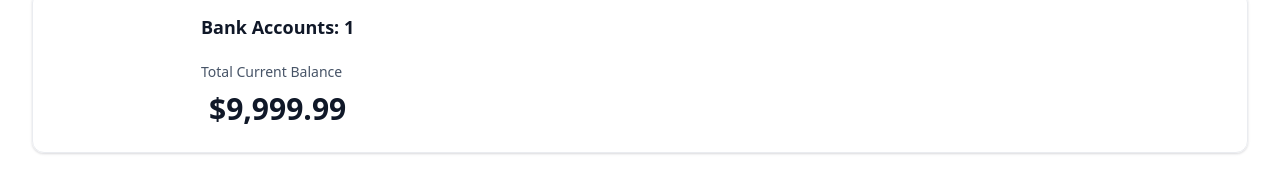
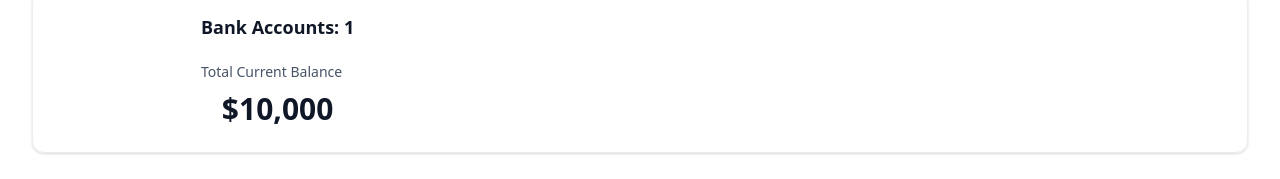
Before and after one commit to khoinguyenpham04/bankingapp, a Next.js app: page / in a window 1280 px wide. Shown: the part 179-358 px from the top of the page. Built offline with nearby package versions, Linux system fonts and the light colour scheme.

Commit message:
Added a count up animation for total balance

```diff
--- /dev/null
+++ b/components/AnimatedCounter.tsx
@@ -0,0 +1,14 @@
+'use client';
+
+import CountUp from 'react-countup';
+import React from 'react';
+
+const AnimatedCounter = ({ amount }: { amount: number }) => {
+  return (
+    <div>
+      $<CountUp end={amount} />
+    </div>
+  );
+}
+
+export default AnimatedCounter;
--- a/components/TotalBalanceBox.tsx
+++ b/components/TotalBalanceBox.tsx
@@ -1,6 +1,7 @@
 "use client";
 import { formatAmount } from '@/lib/utils';
-import React from 'react'
+import CountUp from 'react-countup';
+import AnimatedCounter from './AnimatedCounter';
 
 const TotalBalanceBox = ({
     accounts = [], totalBanks, totalCurrentBalance
@@ -21,7 +22,8 @@
                 </p>
 
                 <p className="total-balance-amount flex-center gap-2">
-                    {formatAmount(totalCurrentBalance)}
+                    <AnimatedCounter amount={totalCurrentBalance} />
+
                 </p>
 
             </div>
@@ -31,4 +33,4 @@
   )
 }
 
-export default TotalBalanceBox
+export default TotalBalanceBox;
--- a/package.json
+++ b/package.json
@@ -13,10 +13,12 @@
     "@radix-ui/react-slot": "^1.1.0",
     "class-variance-authority": "^0.7.0",
     "clsx": "^2.1.1",
+    "countup": "^1.8.2",
     "lucide-react": "^0.438.0",
     "next": "14.2.7",
     "query-string": "^9.1.0",
     "react": "^18.3.1",
+    "react-countup": "^6.5.3",
     "react-dom": "^18",
     "tailwind-merge": "^2.5.2",
     "tailwindcss-animate": "^1.0.7"
```
Also changed, not shown: 1 other file (tests, documents, lock files or other folders).
